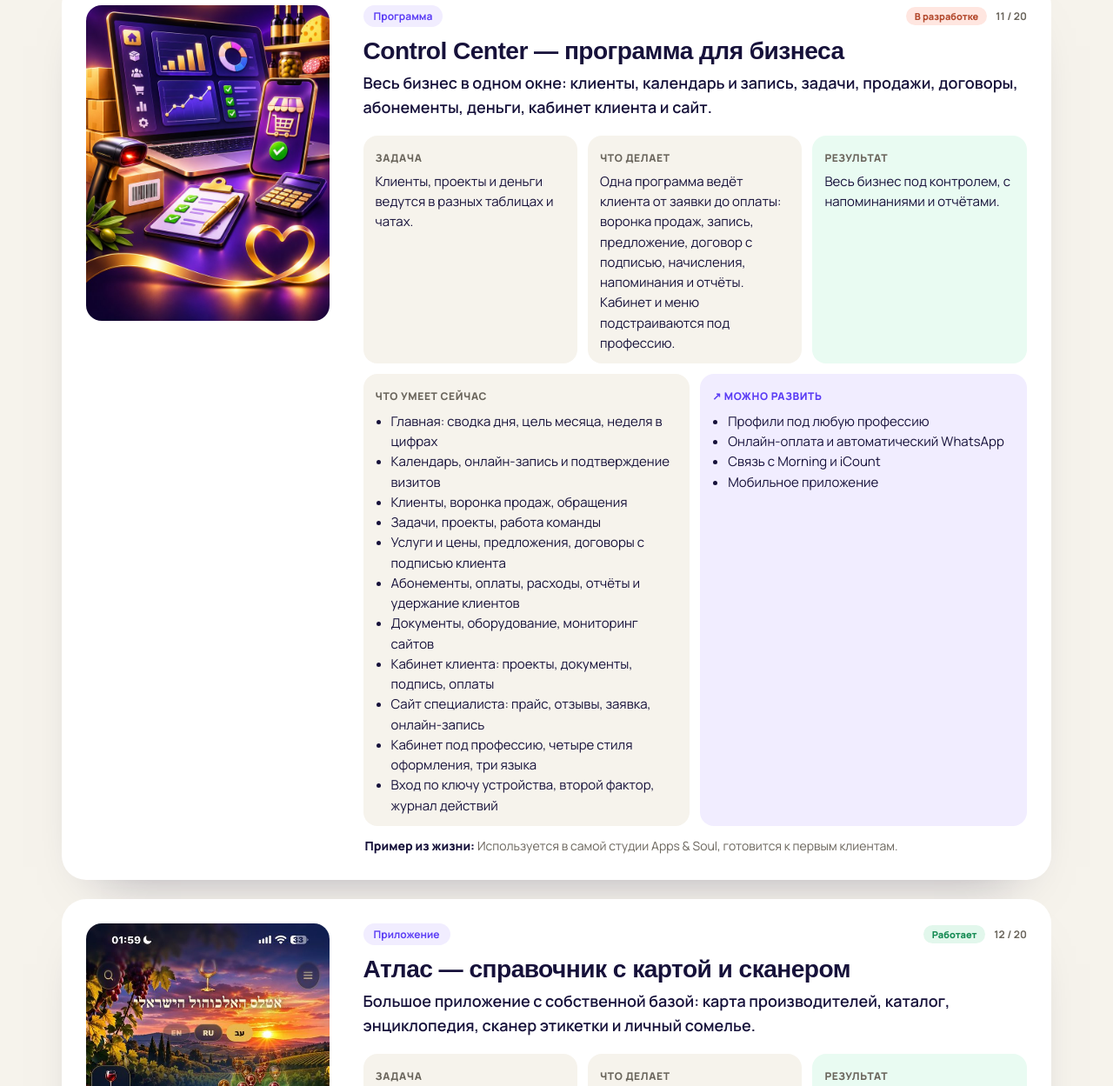
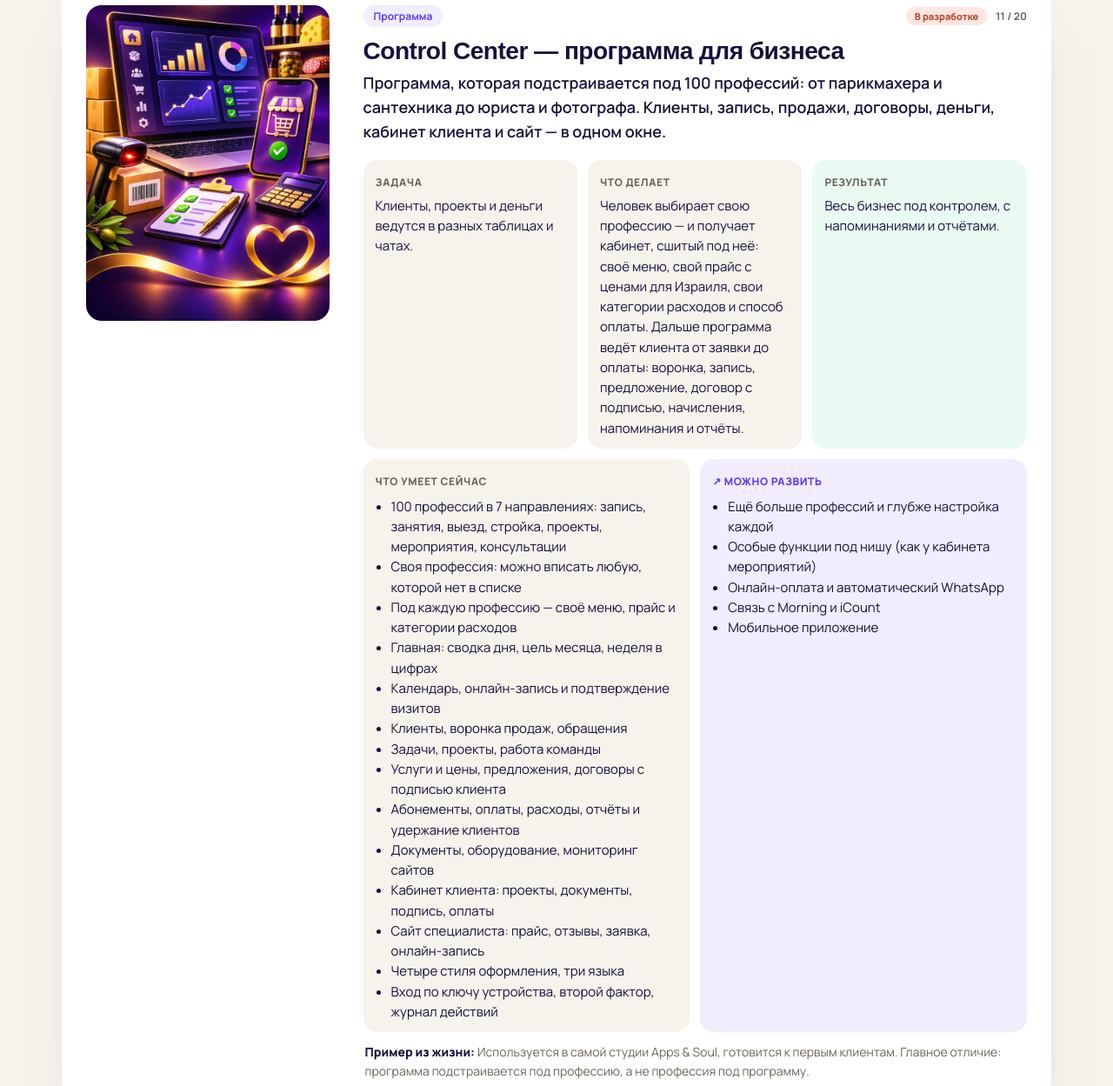
Before and after one commit to priko2000/appsandsoul-site, a plain HTML site: page preview/index.html in a window 1280 px wide. Shown: the part 8425-9674 px from the top of the page at 87% size. Drawn offline with Linux system fonts and the light colour scheme; a web font is replaced by a local one.

Commit message:
Превью: 100 профессий в Control Center
Co-Authored-By: Claude Opus 5.5 <noreply@anthropic.com>
Claude-Session: https://claude.ai/code/session_01SmWZkdKbRWLdFK9ywzZ6vc

```diff
--- a/preview/index.html
+++ b/preview/index.html
@@ -91,11 +91,11 @@ h3{font:800 clamp(22px,2.2vw,32px)/1.12 Unbounded,sans-serif;margin:12px 0 8px;l
 <div class="dev"><b>↗ Можно развить</b><ul><li>Версия для бизнеса с общими расчётами</li><li>Шаблоны расчётов под профессию</li><li>Связь с бухгалтерией</li></ul></div></div>
 <p class="ex"><span>Пример из жизни:</span> Готовится к выходу в App Store.</p></div></article><article class="w"><div class="im"><img src="img/w_cc.jpg" alt=""></div><div class="tx">
 <div class="top"><span class="lab">Программа</span><span class="st st-wip">В разработке</span><span class="no">11 / 20</span></div>
-<h3>Control Center — программа для бизнеса</h3><p class="sub">Весь бизнес в одном окне: клиенты, календарь и запись, задачи, продажи, договоры, абонементы, деньги, кабинет клиента и сайт.</p>
-<div class="g"><div><b>Задача</b><p>Клиенты, проекты и деньги ведутся в разных таблицах и чатах.</p></div><div><b>Что делает</b><p>Одна программа ведёт клиента от заявки до оплаты: воронка продаж, запись, предложение, договор с подписью, начисления, напоминания и отчёты. Кабинет и меню подстраиваются под профессию.</p></div><div class="res"><b>Результат</b><p>Весь бизнес под контролем, с напоминаниями и отчётами.</p></div></div>
-<div class="g2"><div><b>Что умеет сейчас</b><ul><li>Главная: сводка дня, цель месяца, неделя в цифрах</li><li>Календарь, онлайн-запись и подтверждение визитов</li><li>Клиенты, воронка продаж, обращения</li><li>Задачи, проекты, работа команды</li><li>Услуги и цены, предложения, договоры с подписью клиента</li><li>Абонементы, оплаты, расходы, отчёты и удержание клиентов</li><li>Документы, оборудование, мониторинг сайтов</li><li>Кабинет клиента: проекты, документы, подпись, оплаты</li><li>Сайт специалиста: прайс, отзывы, заявка, онлайн-запись</li><li>Кабинет под профессию, четыре стиля оформления, три языка</li><li>Вход по ключу устройства, второй фактор, журнал действий</li></ul></div>
-<div class="dev"><b>↗ Можно развить</b><ul><li>Профили под любую профессию</li><li>Онлайн-оплата и автоматический WhatsApp</li><li>Связь с Morning и iCount</li><li>Мобильное приложение</li></ul></div></div>
-<p class="ex"><span>Пример из жизни:</span> Используется в самой студии Apps &amp; Soul, готовится к первым клиентам.</p></div></article><article class="w"><div class="im"><img src="img/w_atlas.jpg" alt=""></div><div class="tx">
+<h3>Control Center — программа для бизнеса</h3><p class="sub">Программа, которая подстраивается под 100 профессий: от парикмахера и сантехника до юриста и фотографа. Клиенты, запись, продажи, договоры, деньги, кабинет клиента и сайт — в одном окне.</p>
+<div class="g"><div><b>Задача</b><p>Клиенты, проекты и деньги ведутся в разных таблицах и чатах.</p></div><div><b>Что делает</b><p>Человек выбирает свою профессию — и получает кабинет, сшитый под неё: своё меню, свой прайс с ценами для Израиля, свои категории расходов и способ оплаты. Дальше программа ведёт клиента от заявки до оплаты: воронка, запись, предложение, договор с подписью, начисления, напоминания и отчёты.</p></div><div class="res"><b>Результат</b><p>Весь бизнес под контролем, с напоминаниями и отчётами.</p></div></div>
+<div class="g2"><div><b>Что умеет сейчас</b><ul><li>100 профессий в 7 направлениях: запись, занятия, выезд, стройка, проекты, мероприятия, консультации</li><li>Своя профессия: можно вписать любую, которой нет в списке</li><li>Под каждую профессию — своё меню, прайс и категории расходов</li><li>Главная: сводка дня, цель месяца, неделя в цифрах</li><li>Календарь, онлайн-запись и подтверждение визитов</li><li>Клиенты, воронка продаж, обращения</li><li>Задачи, проекты, работа команды</li><li>Услуги и цены, предложения, договоры с подписью клиента</li><li>Абонементы, оплаты, расходы, отчёты и удержание клиентов</li><li>Документы, оборудование, мониторинг сайтов</li><li>Кабинет клиента: проекты, документы, подпись, оплаты</li><li>Сайт специалиста: прайс, отзывы, заявка, онлайн-запись</li><li>Четыре стиля оформления, три языка</li><li>Вход по ключу устройства, второй фактор, журнал действий</li></ul></div>
+<div class="dev"><b>↗ Можно развить</b><ul><li>Ещё больше профессий и глубже настройка каждой</li><li>Особые функции под нишу (как у кабинета мероприятий)</li><li>Онлайн-оплата и автоматический WhatsApp</li><li>Связь с Morning и iCount</li><li>Мобильное приложение</li></ul></div></div>
+<p class="ex"><span>Пример из жизни:</span> Используется в самой студии Apps &amp; Soul, готовится к первым клиентам. Главное отличие: программа подстраивается под профессию, а не профессия под программу.</p></div></article><article class="w"><div class="im"><img src="img/w_atlas.jpg" alt=""></div><div class="tx">
 <div class="top"><span class="lab">Приложение</span><span class="st st-ok">Работает</span><span class="no">12 / 20</span></div>
 <h3>Атлас — справочник с картой и сканером</h3><p class="sub">Большое приложение с собственной базой: карта производителей, каталог, энциклопедия, сканер этикетки и личный сомелье.</p>
 <div class="g"><div><b>Задача</b><p>Нужно собрать огромный объём информации в одно удобное и красивое приложение.</p></div><div><b>Что делает</b><p>Приложение объединяет карту девяти регионов, производителей, каталог вин, крепких напитков и ликёров, энциклопедию и сканер этикетки, который узнаёт бутылку по фото.</p></div><div class="res"><b>Результат</b><p>Пример большого проекта с собственной базой данных — и на телефоне, и на компьютере.</p></div></div>
```
